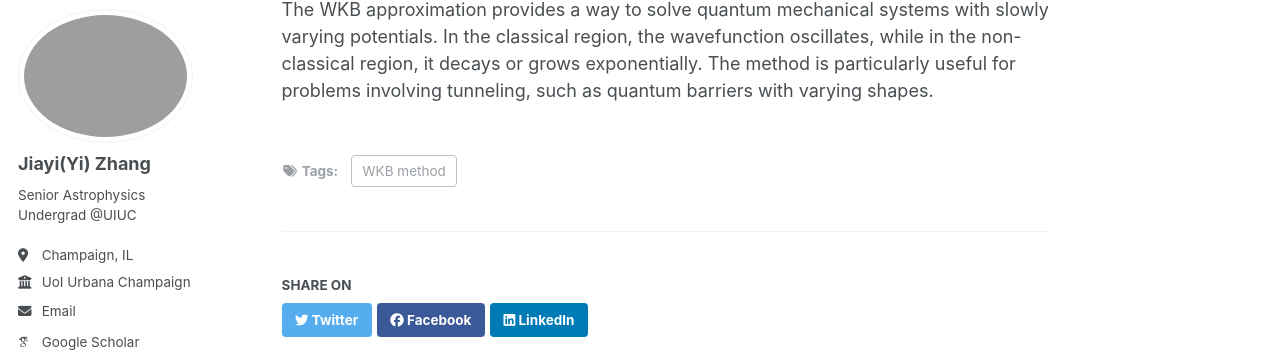
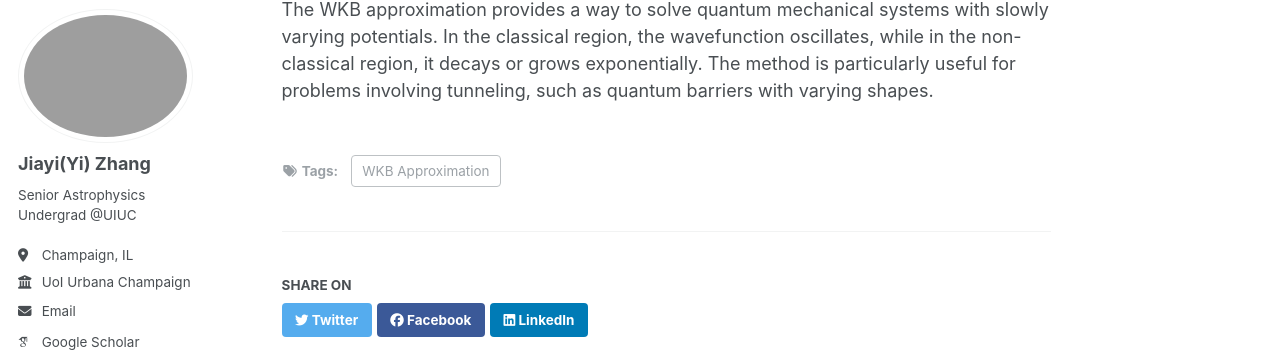
Before and after one commit to jz1225/jiayi, a Jekyll site: the page built from _posts/2013-08-14-blog-post-2.md, in a window 1280 px wide and 900 px high, scrolled down 2895 px. Shown: the part 97-449 px from the top of the window. Built offline with Jekyll 4.4.1, drawn with Linux system fonts in a browser that asks for light colours; some web fonts are replaced.

Commit message:
Update 2013-08-14-blog-post-2.md

```diff
--- a/_posts/2013-08-14-blog-post-2.md
+++ b/_posts/2013-08-14-blog-post-2.md
@@ -3,7 +3,7 @@ title: 'WKB Method in QM'
 date: 2024-08-14
 permalink: /posts/2013/08/blog-post-2/
 tags:
-  - WKB method
+  - WKB Approximation
 ---
 
 WKB method in quantum mechanics
```
